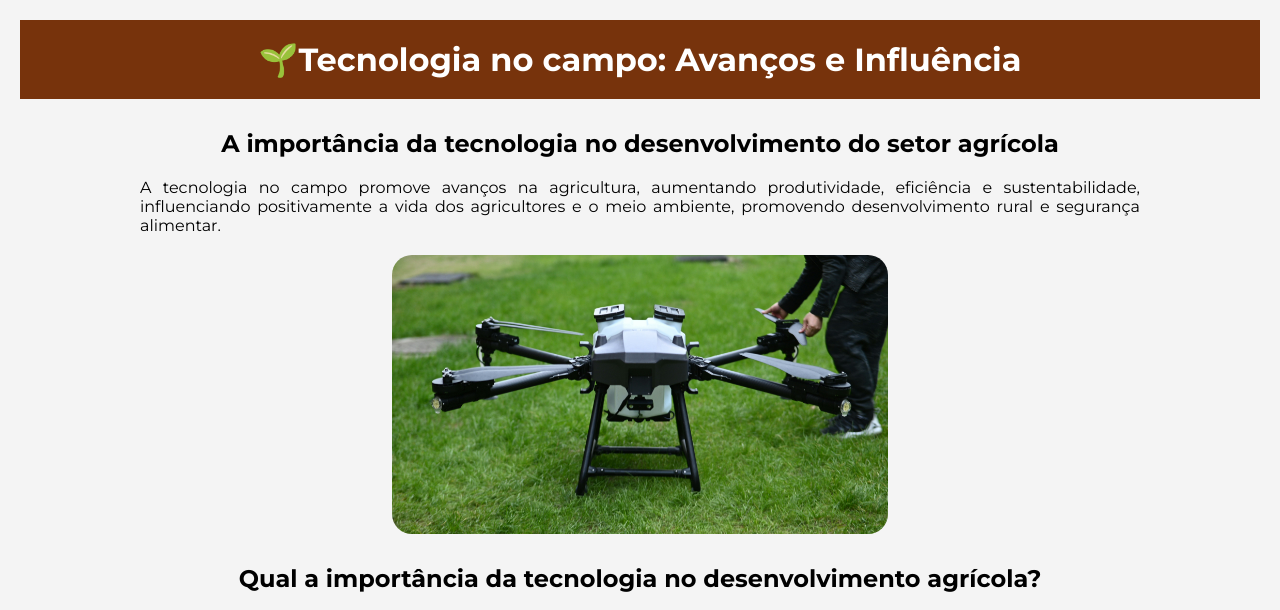
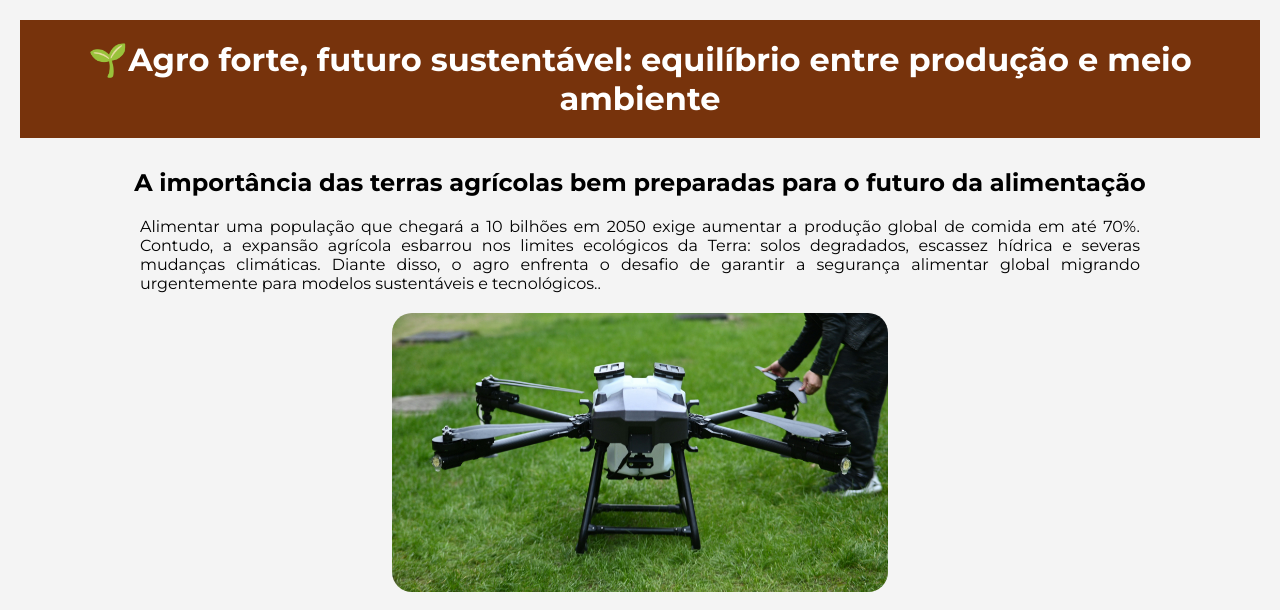
Before and after one commit to riquelme2025/Agrinho-2025, a plain HTML site: page index.html in a window 1280 px wide. Shown: the top 610 px of the page. Drawn offline with Linux system fonts and the light colour scheme; a web font is replaced by a local one.

Commit message:
Add files via upload

```diff
--- a/index.html
+++ b/index.html
@@ -4,23 +4,23 @@
 <head>
     <meta charset="UTF-8">
     <meta name="viewport" content="width=device-width, initial-scale=1.0">
-    <title>Agrinho 2025 - Festejando a conexão campo-cidade</title>
+    <title>Agro forte, futuro sustentável: equilíbrio entre produção e meio ambiente</title>
     <link rel="stylesheet" href="style.css">
 </head>
 
 <body>
     <header>
-        <h1>🌱Tecnologia no campo: Avanços e Influência</h1>
+        <h1>🌱Agro forte, futuro sustentável: equilíbrio entre produção e meio ambiente</h1>
     </header>
 
     <section id="introducao">
-        <h2>A importância da tecnologia no desenvolvimento do setor agrícola</h2>
-        <p>A tecnologia no campo promove avanços na agricultura, aumentando produtividade, eficiência e
-            sustentabilidade,
-            influenciando positivamente a vida dos agricultores e o meio ambiente, promovendo desenvolvimento rural e
-            segurança alimentar.</p>
-            <img src="img/drone-eft-xLMKITJV0-0-unsplash.jpg" class="imagem-introducao" alt=""
-                title="A imagem mostra um drone pulverizando um campo agrícola. Fonte:Unsplash, 2025.">
+        <h2>A importância das terras agrícolas bem preparadas para o futuro da alimentação</h2>
+        <p>Alimentar uma população que chegará a 10 bilhões em 2050 exige aumentar a produção global de comida em até
+            70%. Contudo, a expansão agrícola esbarrou nos limites ecológicos da Terra: solos degradados, escassez
+            hídrica e severas mudanças climáticas. Diante disso, o agro enfrenta o desafio de garantir a segurança
+            alimentar global migrando urgentemente para modelos sustentáveis e tecnológicos..</p>
+        <img src="img/drone-eft-xLMKITJV0-0-unsplash.jpg" class="imagem-introducao" alt=""
+            title="A imagem mostra um drone pulverizando um campo agrícola. Fonte:Unsplash, 2025.">
     </section>
 
 
@@ -32,8 +32,7 @@
             para enfrentar os desafios futuros da agricultura, como as mudanças climáticas e o crescimento populacional.
         </p>
         <img src="img/lumin-osity-6DMht7wYt6g-unsplash.jpg" class="irrigacao" alt=""
-            title="Imagem mostrando irrigação em aspersão na agricultura. Fonte: Unsplash, 2025."
-            srcset="">
+            title="Imagem mostrando irrigação em aspersão na agricultura. Fonte: Unsplash, 2025." srcset="">
     </section>
     <section id="referencias">
         <h3>Referências</h3>
```
